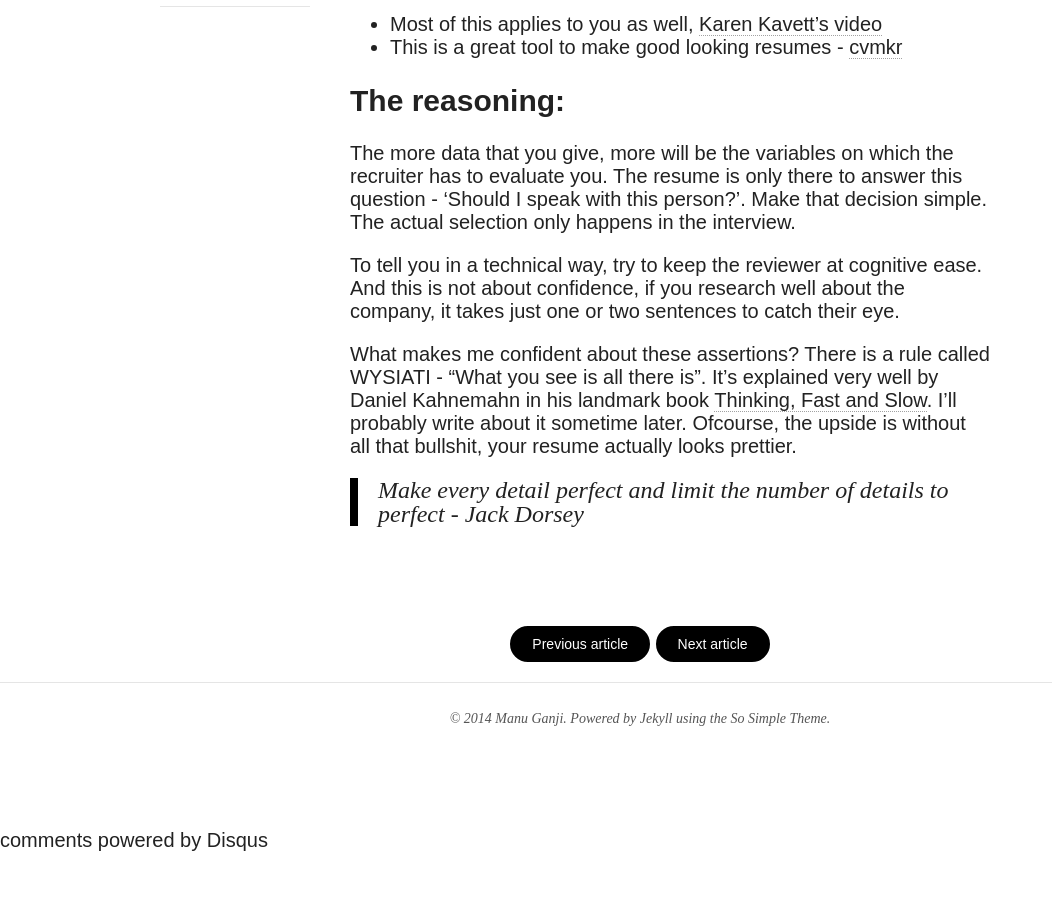
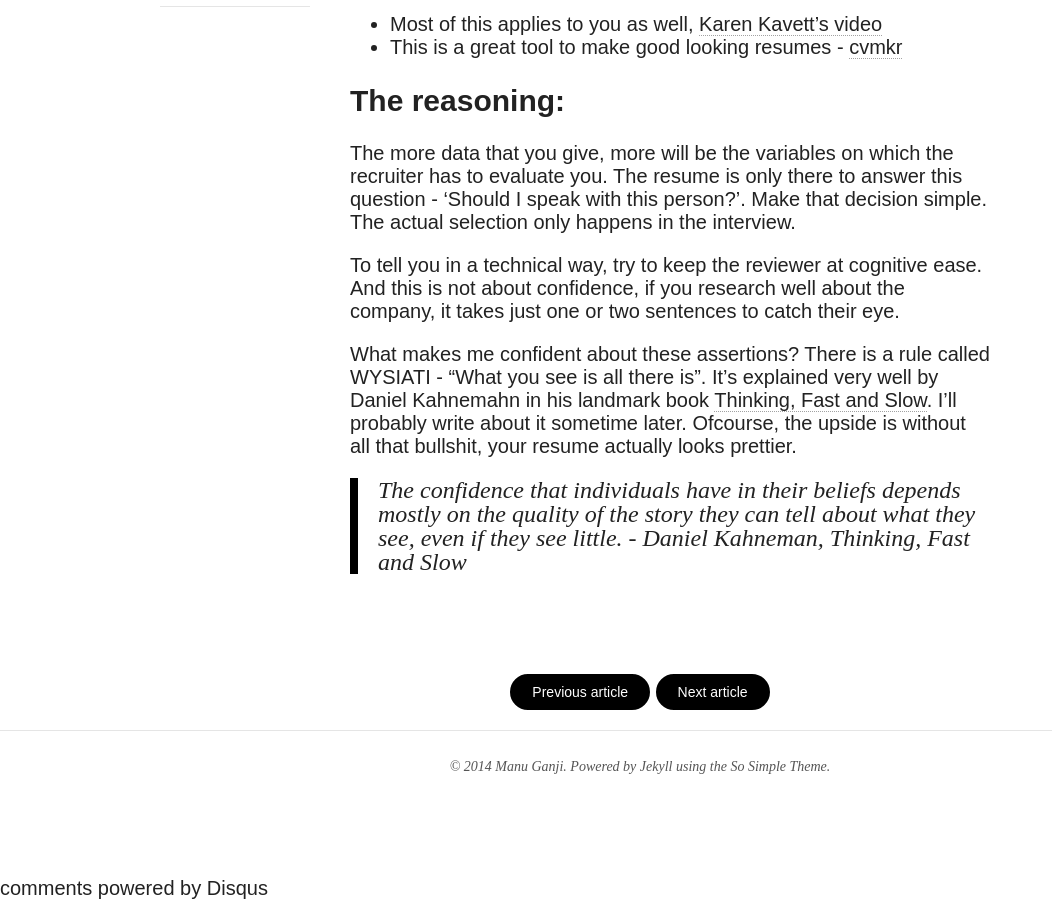
Before and after one commit to manuganji/manuganji.github.io, a Jekyll site: the page built from _posts/2014-04-09-tips-making-good-resume.md, in a window 1280 px wide and 900 px high, scrolled down 931 px. Shown: the whole window, without its empty margins (0-1052 px from the left). Built offline with Jekyll 4.4.1, drawn with Linux system fonts in a browser that asks for light colours; nearby versions of some CDN libraries; comment, search, counter and statistics services are not loaded; before the commit the page ends 1783 px from its top, so only the background shows below that.

Commit message:
changing the quote

```diff
--- a/_posts/2014-04-09-tips-making-good-resume.md
+++ b/_posts/2014-04-09-tips-making-good-resume.md
@@ -31,4 +31,4 @@ To tell you in a technical way, try to keep the reviewer at cognitive ease. And
 
 What makes me confident about these assertions? There is a rule called WYSIATI - "What you see is all there is". It's explained very well by Daniel Kahnemahn in his landmark book [Thinking, Fast and Slow](http://www.flipkart.com/thinking-fast-slow/p/itmdurspj3kgxrgq?pid=9781846146060&affid=manuganji). I'll probably write about it sometime later. Ofcourse, the upside is without all that bullshit, your resume actually looks prettier.
 
-> Make every detail perfect and limit the number of details to perfect - Jack Dorsey
+> The confidence that individuals have in their beliefs depends mostly on the quality of the story they can tell about what they see, even if they see little. - Daniel Kahneman, Thinking, Fast and Slow
```
